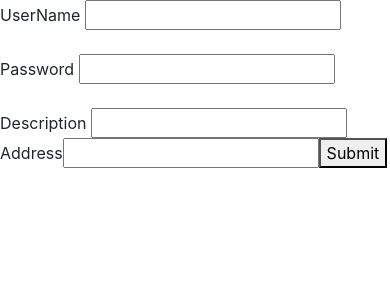
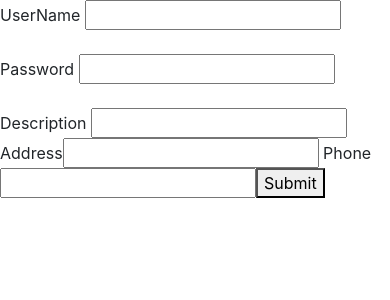
Before and after one commit to gitBishal/Angular, an Angular app: page / in a window 390 px wide. Shown: the top 300 px of the page. Built offline with nearby package versions, Linux system fonts and the light colour scheme.

Commit message:
phone added

```diff
--- a/src/app/app.component.html
+++ b/src/app/app.component.html
@@ -51,6 +51,7 @@
   Password  <input type="password" name="password" [(ngModel)]="users.password" /><br /><br />
   Description <input type="text" name="text" />
   Address<input type="text" name="address" />
+  Phone<input type="text" name="phone" />
   <button (click)="Submit()">Submit</button>
 </form>
 
```
